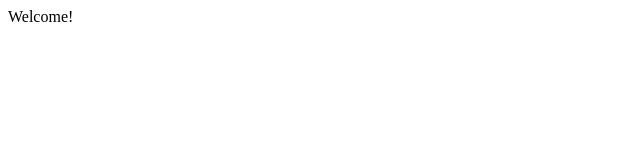
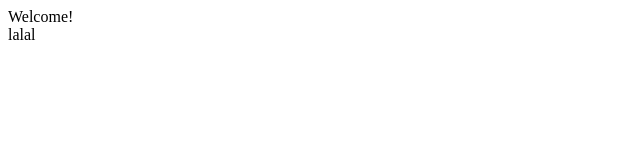
Before and after one commit to TempeBrennan/Test, a plain HTML site: page src/ui/index1.html in a window 1280 px wide. Shown: the full height of the page, 0-640 px from the left. Drawn offline with Linux system fonts and the light colour scheme.

Commit message:
add some info

```diff
--- a/src/ui/index1.html
+++ b/src/ui/index1.html
@@ -8,5 +8,6 @@
 </head>
 <body>
     <div>Welcome!</div>
+    <div>lalal</div>
 </body>
 </html>
```
